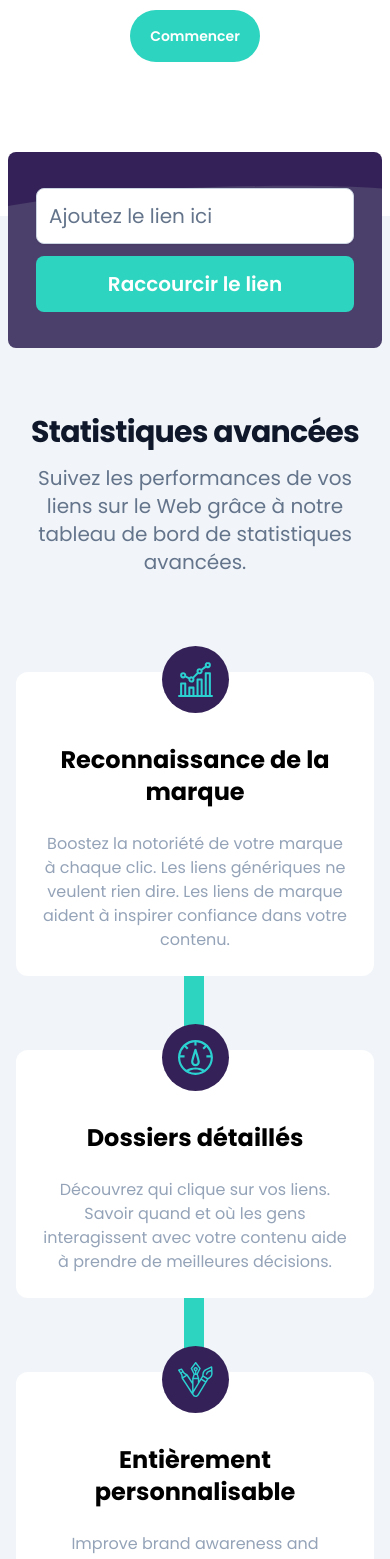
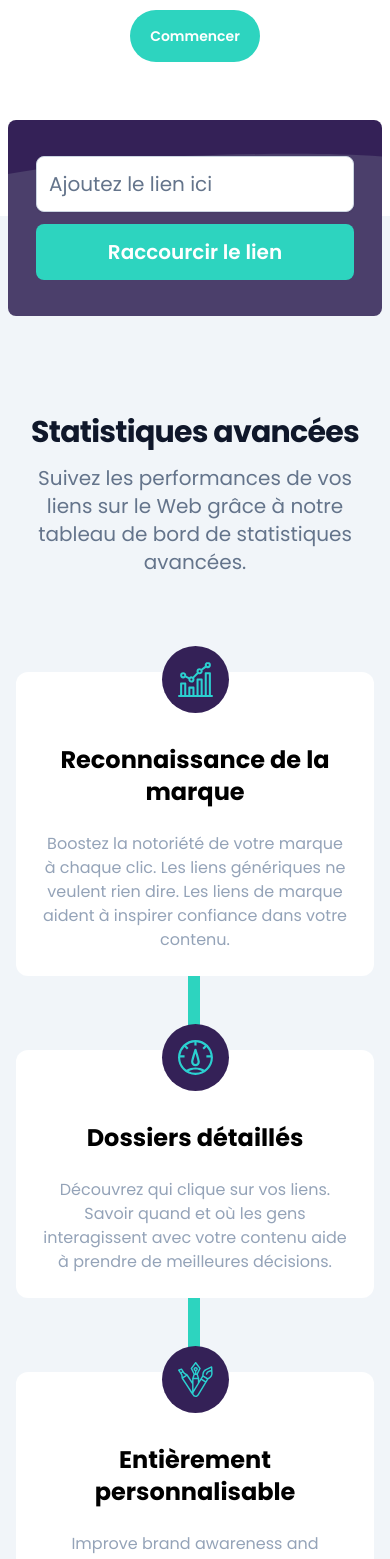
Before and after one commit to TaniaGA01/Shortly-Challenge, a Vue app: page / in a window 390 px wide. Shown: the part 800-2359 px from the top of the page. Built offline with nearby package versions, Linux system fonts and the light colour scheme; what vue3-clipboard would draw is missing.

Commit message:
responsive corrections

```diff
--- a/src/App.vue
+++ b/src/App.vue
@@ -10,7 +10,7 @@ import Footer from './components/footer.vue'
 <template>
   <Header />
   <Intro />
-  <div class="bg-gray-100">
+  <div class="bg-gray-100 pt-12 sm:pt-16">
     <ShortenLinkBlock />
     <Stats />
   </div>
--- a/src/components/shortenLinkBlock/shortenLink.vue
+++ b/src/components/shortenLinkBlock/shortenLink.vue
@@ -102,10 +102,9 @@ export default defineComponent({
 </script>
 
 <template>
-
     <div class="mx-auto max-w-7xl px-2 sm:px-6 lg:px-8 ">
         <div class="relative">
-            <div class="shortlyBlock bg-purple-900 -mt-16 sm:overflow-hidden rounded-lg absolute w-full">
+            <div class="shortlyBlock bg-purple-900 -mt-36 sm:overflow-hidden rounded-lg absolute w-full">
                 <div class="space-y-6 px-7 py-9 sm:p-10">
                     <div class="sm:flex w-full">
                         <div class="basis-full md:basis-5/6 sm:pr-2">
@@ -126,9 +125,10 @@ export default defineComponent({
                     </div>
                 </div>
             </div>
-            <div v-show="showShortlyLinks">
-                <div v-for="(shortlyObj, idx) in dataLink.shortlyLinksArray" :key="idx" :id="`${idx}`" class="pt-36 sm:pt-24">
-                    <div class="bg-white m:overflow-hidden rounded-lg mt-3 px-8 py-5 flex flex-row flex-wrap items-center w-full	">
+        </div>
+        <div class="static max-sm:pt-12" v-show="showShortlyLinks">
+            <div v-for="(shortlyObj, idx) in dataLink.shortlyLinksArray" :key="idx" :id="`${idx}`">
+                <div class="bg-white m:overflow-hidden rounded-lg mt-3 px-8 py-5 flex flex-row flex-wrap items-center w-full">
                     <div class="sm:w-8/12 md:basis-6/12 basis-full max-sm:text-center max-sm:border-b-4 py-4">
                         <p id="shortLink" class="text-2xl">{{ shortlyObj.original_link }}</p>
                     </div>
@@ -150,7 +150,6 @@ export default defineComponent({
             </div>
         </div>
     </div>
-        </div>
 </template>
 <style scoped>
 .shortlyBlock {
--- a/src/components/statsInfo.vue
+++ b/src/components/statsInfo.vue
@@ -32,7 +32,7 @@ export default defineComponent({
 </script>
 
 <template>
-    <div class="pb-24 pt-36 max-sm:pt-48">
+    <div class="pb-24 pt-36 max-sm:pt-24">
         <div class="mx-auto max-w-7xl px-4 sm:px-6 lg:px-8 relative">
             <div class="lg:text-center">
                 <p class="text-center sm-text-left mt-2 text-3xl font-bold leading-8 tracking-tight text-gray-900 sm:text-4xl">Statistiques avancées</p>
@@ -72,7 +72,7 @@ export default defineComponent({
 .featureBlock::before{
     content: "";
     position: absolute;
-    border: 10px solid #2dd4bf;
+    border: 6px solid #2dd4bf;
     border-bottom-width: medium;
     width: 84%;
     top: 50%;
@@ -89,12 +89,12 @@ export default defineComponent({
     .featureBlock::before {
         content: "";
         position: absolute;
-        border-bottom: 6px solid #2dd4bf;
+        border-bottom: 6px solid #2dd4bf !important;
         width: 0%;
         top: 21%;
         z-index: -1;
         height: 76%;
-        left: 47%;
+        left: 48%;
     }
 }
 </style>
```
Lines whose indentation alone changed are shown as unchanged.
